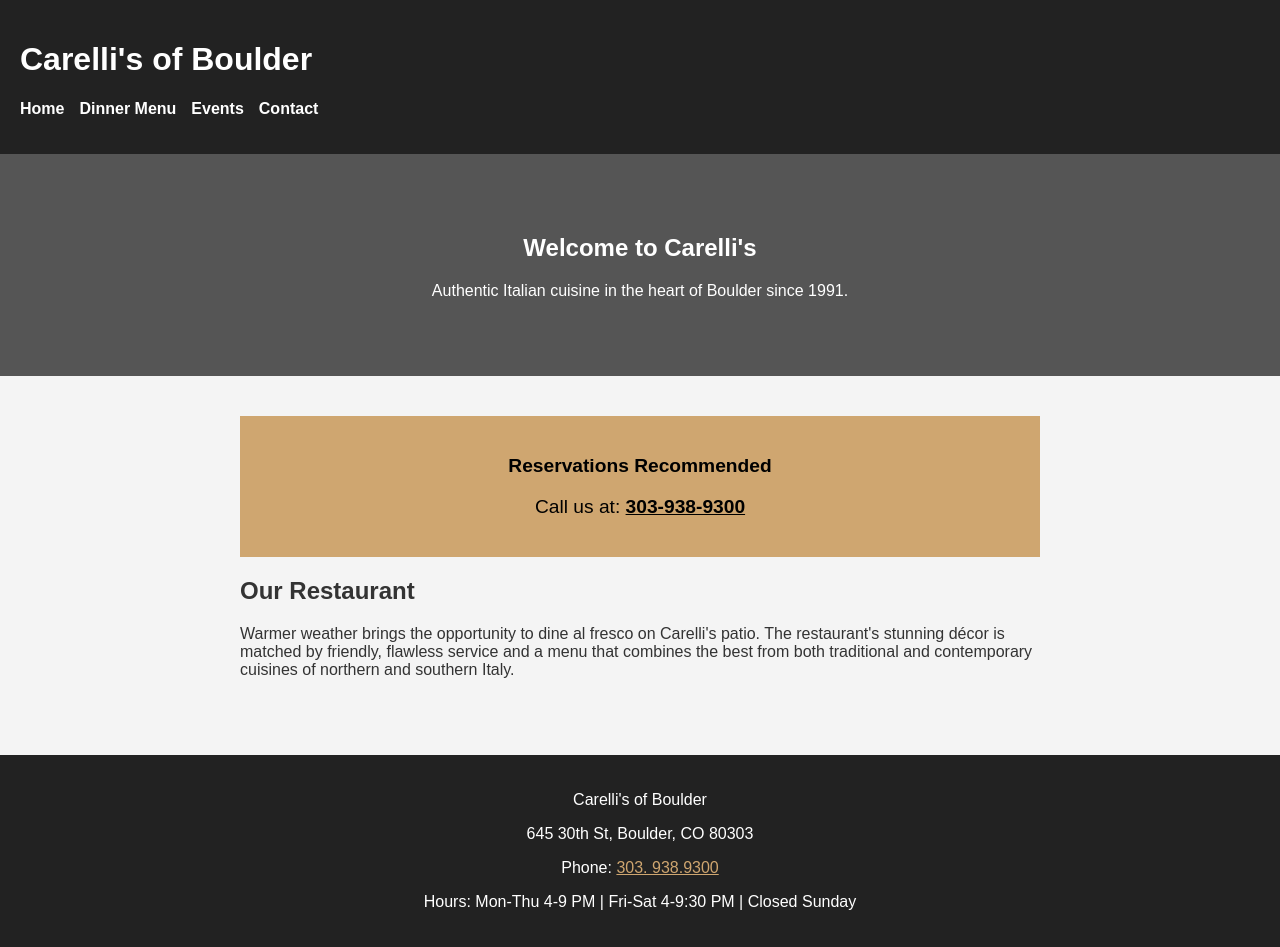
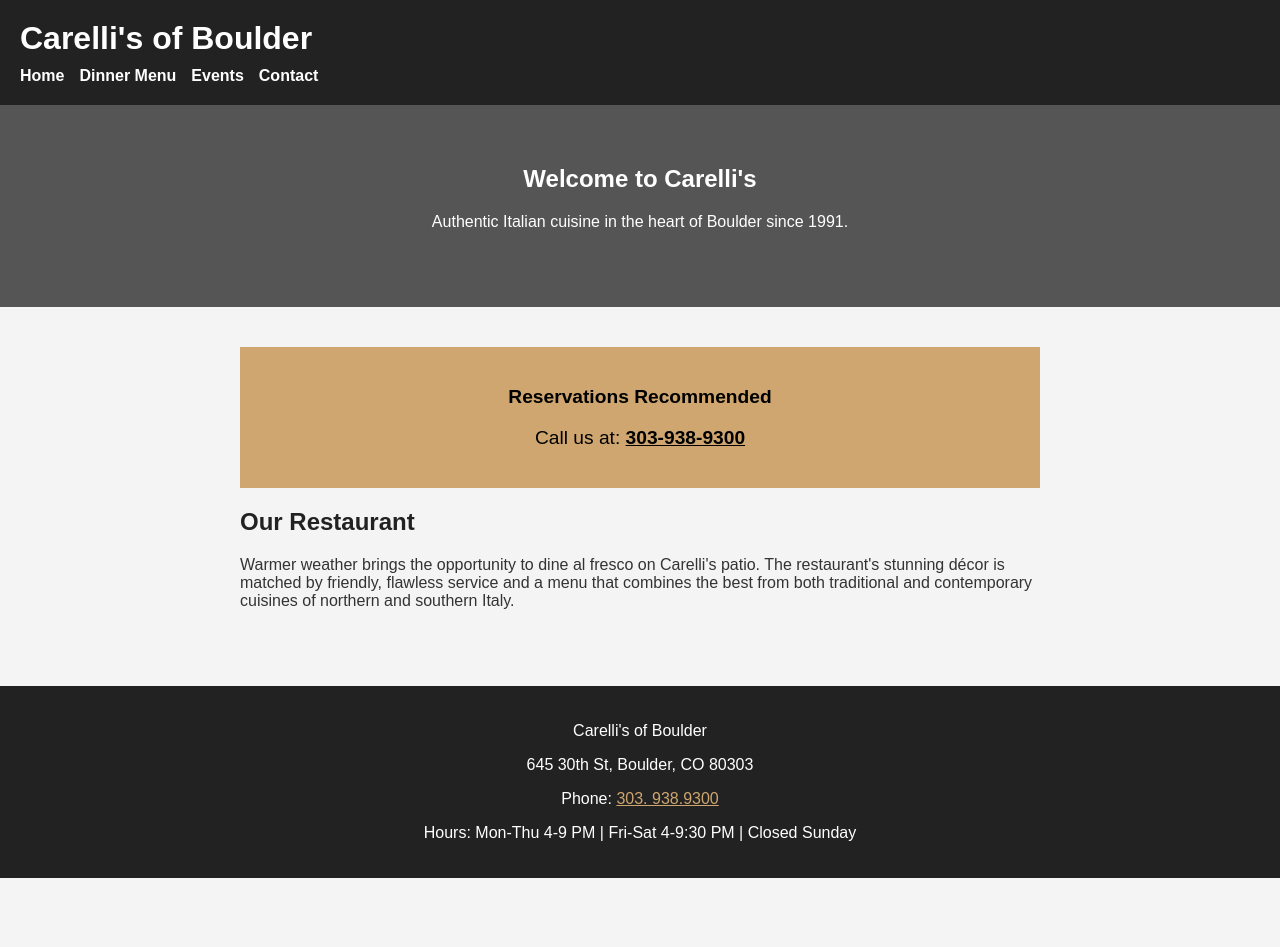
Before and after one commit to JRhooooo/carellis-redesign, a plain HTML site: page index.html in a window 1280 px wide. After the commit the page ends 878 px from the top, so only its background shows below. Drawn offline with Linux system fonts and the light colour scheme.

Commit message:
Refactor CSS styles for consistency and clarity

```diff
--- a/index.html
+++ b/index.html
@@ -6,16 +6,31 @@
     <title>Carelli's of Boulder - Home</title>
     <style>
         body { font-family: Arial, sans-serif; margin: 0; background-color: #f4f4f4; color: #333; }
+
         .skip-link { position: absolute; top: -40px; left: 0; background: #000; color: #fff; padding: 8px; z-index: 100; }
         .skip-link:focus { top: 0; }
-        header { background-color: #222; color: #fff; padding: 20px; }
-        nav ul { list-style: none; padding: 0; display: flex; gap: 15px; }
-        nav a { color: #fff; text-decoration: none; font-weight: bold; }
+
+        /* Header styling - explicitly making text white */
+        header { background-color: #222; color: #ffffff; padding: 20px; }
+        header h1 { color: #ffffff; margin-top: 0; margin-bottom: 10px; }
+
+        /* Navigation */
+        nav ul { list-style: none; padding: 0; display: flex; gap: 15px; margin: 0; }
+        nav a { color: #ffffff; text-decoration: none; font-weight: bold; }
         nav a:focus { outline: 3px solid #cfa670; }
-        .hero { background-color: #555; color: #fff; padding: 60px 20px; text-align: center; }
+
+        /* Hero Section */
+        .hero { background-color: #555; color: #ffffff; padding: 60px 20px; text-align: center; }
+        .hero h2 { color: #ffffff; margin-top: 0; }
+
+        /* Main Content */
         main { padding: 20px; max-width: 800px; margin: auto; }
+        main h2 { color: #222; }
+
+        /* Reservation Box */
         .reservation { background-color: #cfa670; color: #000; padding: 20px; text-align: center; margin: 20px 0; font-size: 1.2em; }
         .reservation a { color: #000; font-weight: bold; text-decoration: underline; }
+
         footer { background-color: #222; color: #fff; text-align: center; padding: 20px; margin-top: 40px; }
     </style>
 </head>
```
